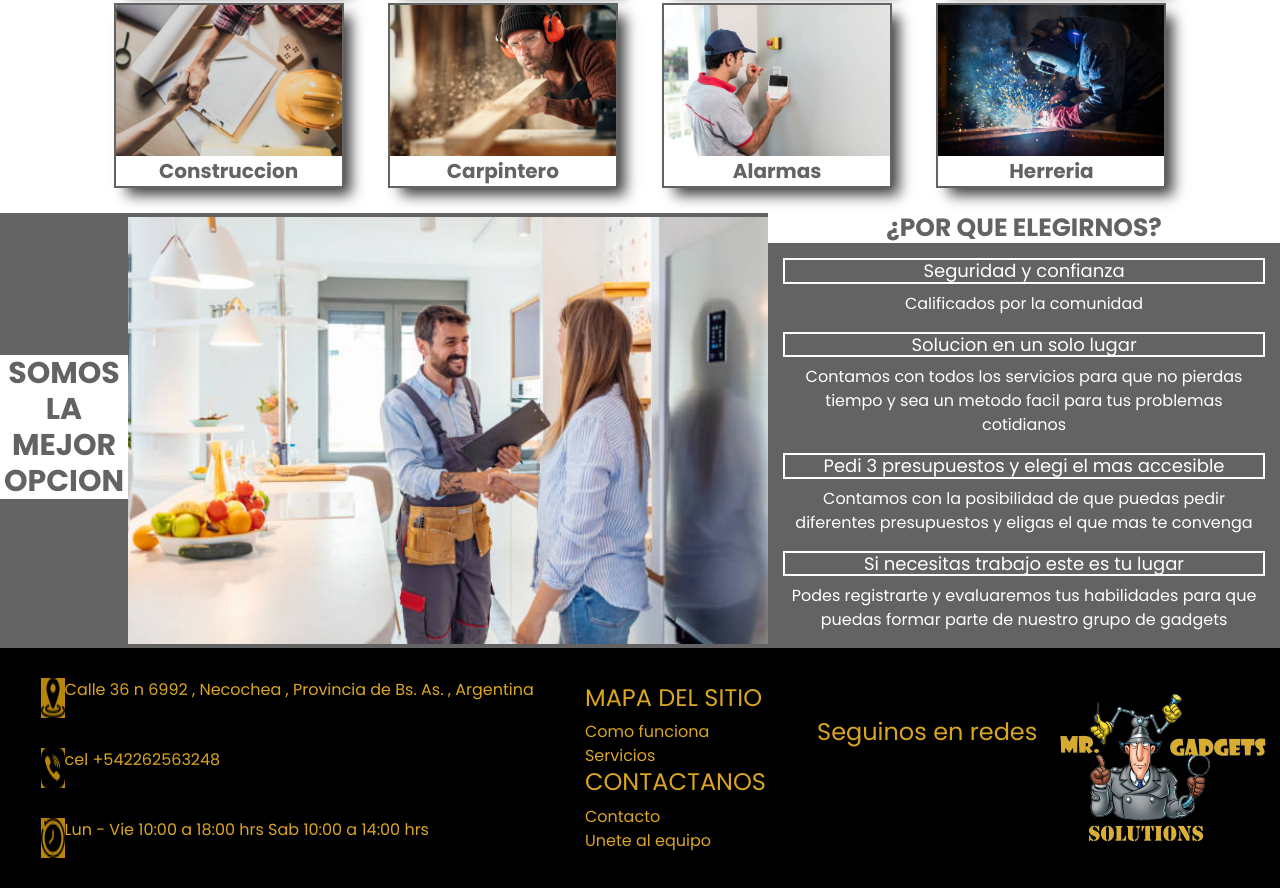
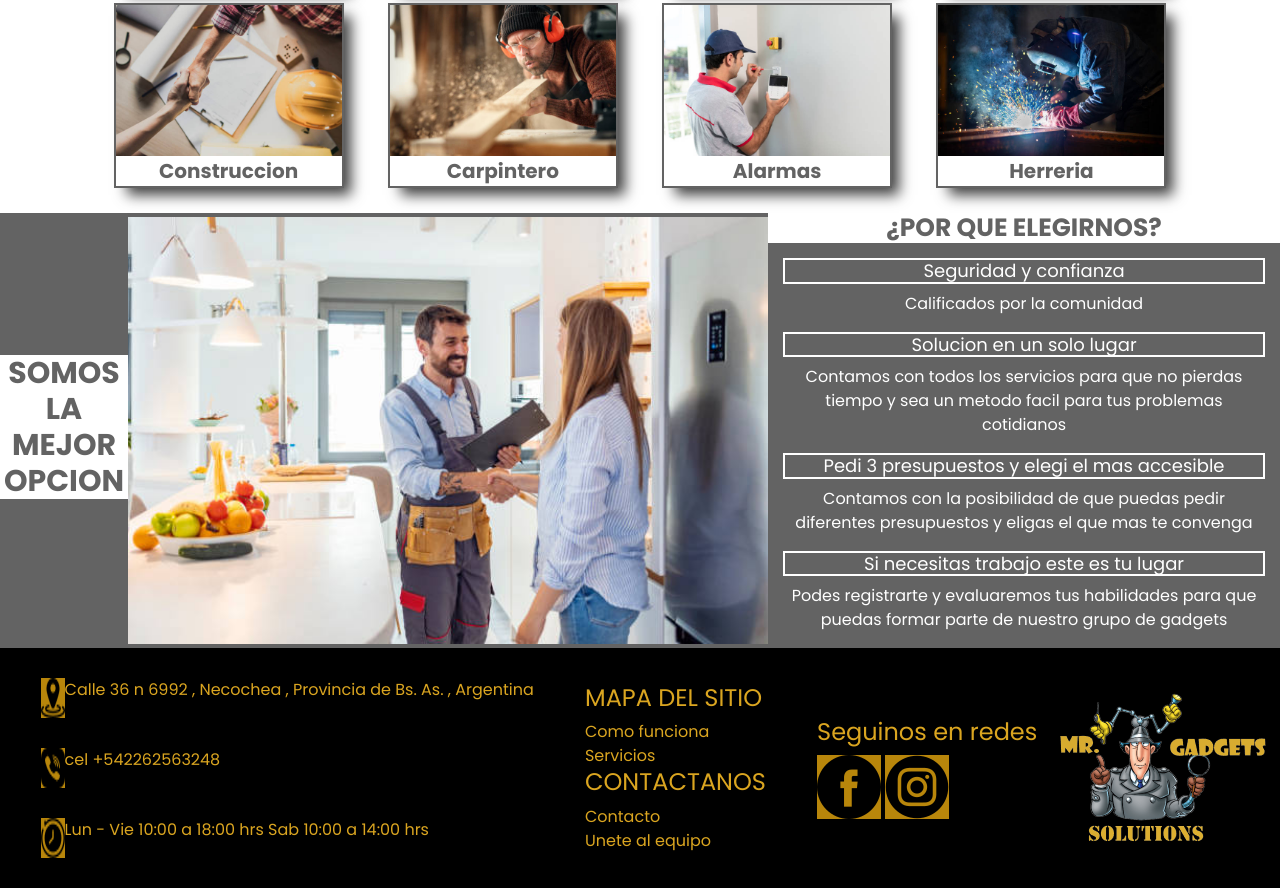
Before and after one commit to Carlos8720/mrgadget-coder, a website: page index.html in a window 1280 px wide. Shown: the part 1300-2188 px from the top of the page. Drawn offline with nearby package versions, Linux system fonts and the light colour scheme.

Commit message:
sass pre entrega

```diff
--- a/css/style.css
+++ b/css/style.css
@@ -489,9 +489,17 @@ footer .footer-mapa div a{
     color: goldenrod;
 }
 
+.footer-seguinos img{
+    background-color:  darkgoldenrod;
+
+
+}
+
 footer .footer-logo img {
     background-color: black;
 }
+
+
 
 /* -----------------------MEDIA QUERY------------------------ */
 
--- a/scss/components/_footer.scss
+++ b/scss/components/_footer.scss
@@ -42,6 +42,7 @@ footer {
 
         }
         img{
+            background-color:  darkgoldenrod;
 
         }
 
```
